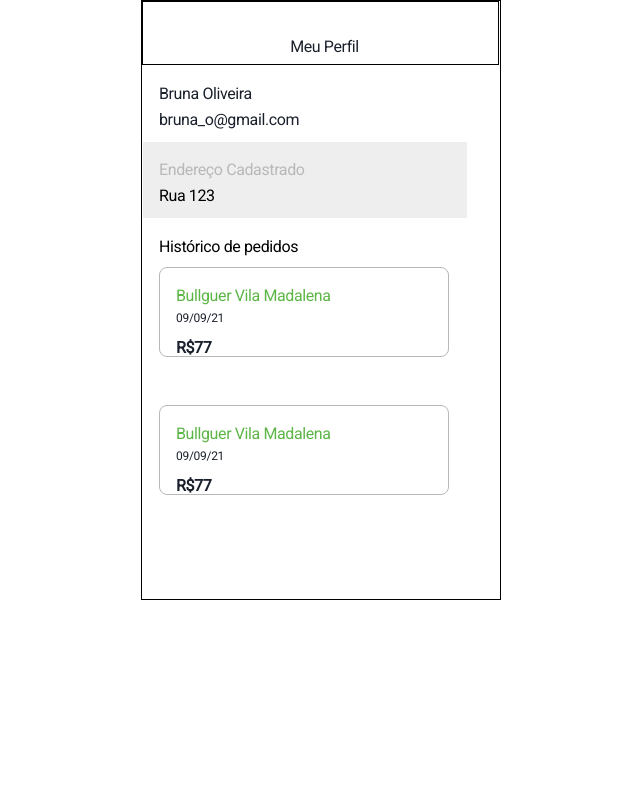
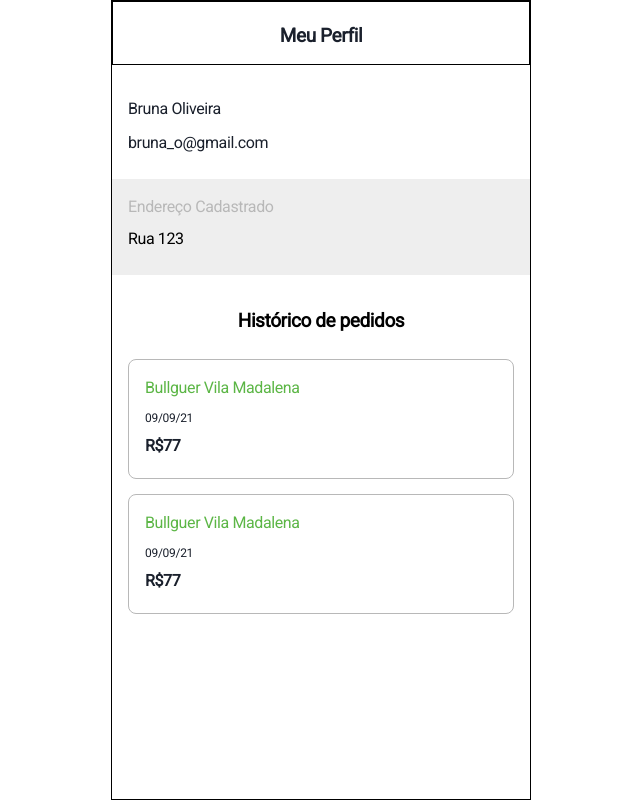
Before and after one commit to future4code/lovelace-labe-food8-B, a React (Create React App) app: page /profile in a window 1280 px wide. Shown: the whole page, without its empty margins (319-959 px from the left). Built offline with nearby package versions, Linux system fonts and the light colour scheme.

Commit message:
layout cart e profile page

```diff
--- a/src/pages/ProfilePage.js
+++ b/src/pages/ProfilePage.js
@@ -2,72 +2,54 @@ import React from "react";
 import styled from "styled-components";
 
 const Conteiner = styled.div`
-  width: 360px;
-  height: 600px;
+      width: 100vw;
+    max-width: 420px;
+    height: 100vh;
+    border: solid black 1px;
   box-sizing: border-box;
-  border: solid black 1px;
   margin-right: auto;
   margin-left: auto;
-  display: flex;
+  display:flex;
   flex-direction: column;
-  border: solid 1px black;
 `
 const TitleConteiner = styled.div`
-  width: 357px;
   height: 64px;
   margin: 0 0 16px;
   border: black 1px solid;
   -webkit-backdrop-filter: blur(10px);
   backdrop-filter: blur(10px);
-  box-shadow: 0 0.5px 0 0 var(--black-25);
+  box-shadow: 0 0.5px 0 0 v;
   background-color: #fff;
 `
 const Title = styled.div`
- width: 70px;
-  height: 19px;
   font-family: Roboto;
-  font-size: 16px;
+  font-size: 19px;
   letter-spacing: -0.39px;
   text-align: center;
-  color: var(--black);
+  margin-top: 20px;
+  font-weight: bolder;
 `
 
-const Title1 = styled.div`
-  width: 175px;
-  height: 44px;
-  margin: 20px 92px 0 93px;
-  padding: 13px 53.5px 12px;
-`
 const Nome = styled.div`
-width: 328px;
-  height: 18px;
   margin: 16px 16px 8px;
   font-family: Roboto;
   font-size: 16px;
   letter-spacing: -0.39px;
-  color: var(--black);
 `
 const Email = styled.div`
-    width: 328px;
-  height: 18px;
   margin: 2px 16px 8px;
   font-family: Roboto;
   font-size: 16px;
   letter-spacing: -0.39px;
-  color: var(--black);
 `
 
 const Rectangle = styled.div`
-    width: 324px;
-    height: 76px;
     margin: 16px 0;
     padding: 16px;
     background-color: #eee;
   `
 
 const EnderecoCadastrado = styled.div`
-  width: 328px;
-  height: 18px;
   margin: 0 0 8px;
   font-family: Roboto;
   font-size: 16px;
@@ -76,8 +58,6 @@ const EnderecoCadastrado = styled.div`
 `
 
 const EnderecoCadastrado2 = styled.div`
-  width: 328px;
-  height: 18px;
   margin: 0 0 8px;
   font-family: Roboto;
   font-size: 16px;
@@ -85,25 +65,21 @@ const EnderecoCadastrado2 = styled.div`
   color: black;
   `
 const Historico = styled.span`
-    width: 328px;
-    height: 18px;
     margin: 16px 16px 8px;
     font-family: Roboto;
-    font-size: 16px;
+    font-size: 19px;
     letter-spacing: -0.39px;
     color: black;
-    align-items: center
+    text-align: center;
+    font-weight: bold;
     `
 const PedidosCard = styled.div`
-    width: 360px;
-    height: 130px;
     margin: 8px 0 0;
     padding: 0 16px;
     `
 
 const Rectangle2 = styled.div`
-    width: 290px;
-    height: 90px;
+    height: 120px;
     margin: 7px 0 0;
     padding: 16px;
     border-radius: 8px;
@@ -111,8 +87,6 @@ const Rectangle2 = styled.div`
   `
 
 const NomeRestaurante = styled.div`
-   width: 296px;
-  height: 18px;
   margin: 0 0 9px;
   font-family: Roboto;
   font-size: 16px;
@@ -121,34 +95,27 @@ const NomeRestaurante = styled.div`
   `
 
 const Data = styled.div`
-    width: 296px;
-  height: 18px;
   margin: 9px 0 7px;
   font-family: Roboto;
   font-size: 12px;
-  line-height: normal;
   letter-spacing: -0.29px;
-  color: var(--black);
   `
 
 const Subtotal = styled.div`
-    width: 296px;
-    height: 18px;
     margin: 7px 0 0;
     font-family: Roboto;
     font-size: 16px;
     font-weight: bold;
     letter-spacing: -0.39px;
-    color: var(--black);
  `
 
 const ProfilePage = () => {
     return (
         <Conteiner>
             <TitleConteiner>
-                <Title1>
                     <Title>Meu Perfil</Title>
-                </Title1>
+            </TitleConteiner>
+
                 <Nome>Bruna Oliveira</Nome>
                 <Email>bruna_o@gmail.com</Email>
                 <Rectangle>
@@ -170,8 +137,6 @@ const ProfilePage = () => {
                         <Subtotal>R$77</Subtotal>
                     </Rectangle2>
                 </PedidosCard>
-            </TitleConteiner>
-
         </Conteiner>
     )
 }
```
